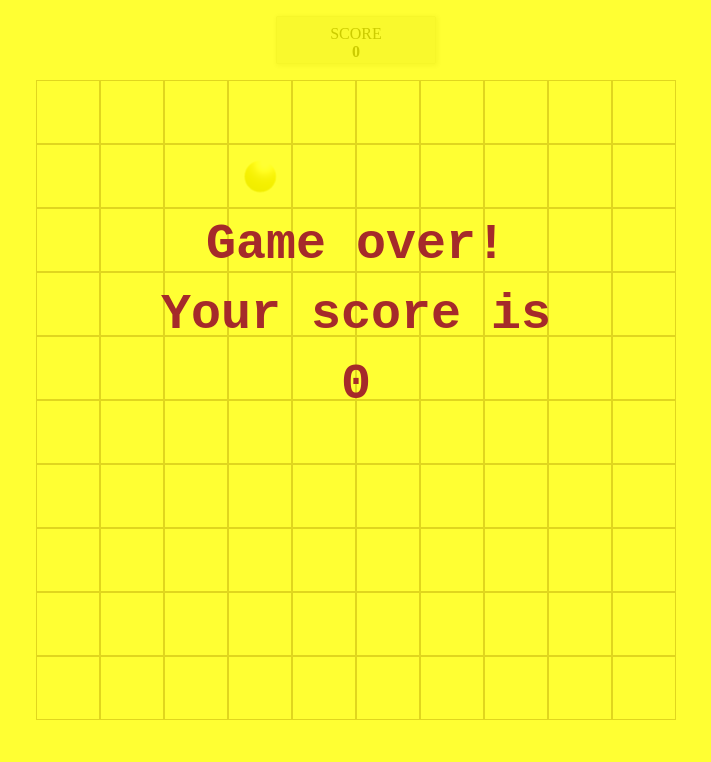
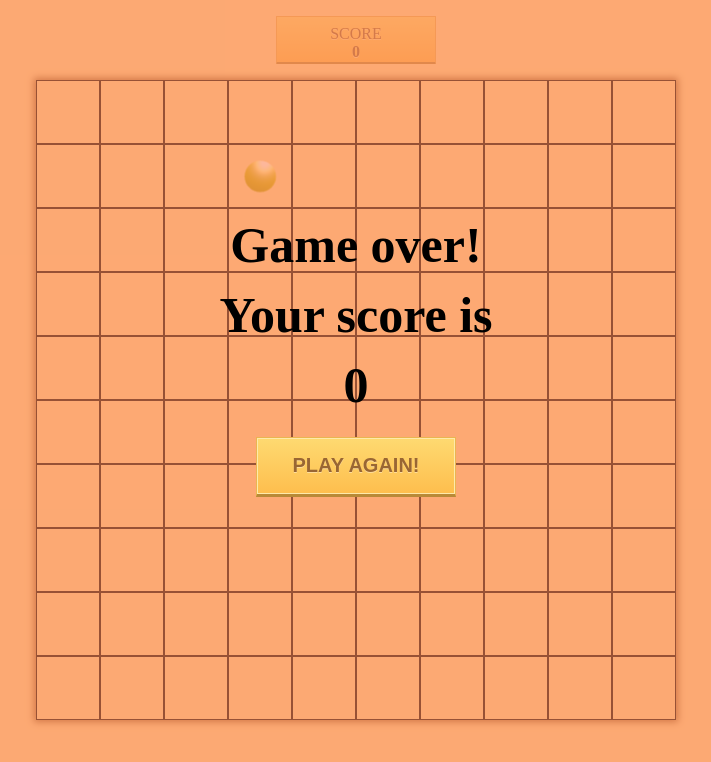
Before and after one commit to monikacil/Furry-Game-Without-Furry, a plain HTML site: page index.html in a window 1280 px wide. Shown: the whole page, without its empty margins (284-995 px from the left). Drawn offline with Linux system fonts and the light colour scheme.

Commit message:
added 'play again' button and improved style

```diff
--- a/css/style.css
+++ b/css/style.css
@@ -5,9 +5,10 @@
 body {
     margin: 0;
     padding: 0;
+    background-color: #fedd9b;
 }
 
-section#score {
+section#score div {
   width: 100%;
 }
 
@@ -15,10 +16,13 @@ section#score {
   width: 640px;
   height: 640px;
   margin: 1em auto;
+  -webkit-box-shadow: 0 0 7px 2px rgba(153,102,51,1);
+  -moz-box-shadow: 0 0 7px 2px rgba(153,102,51,1);
+  box-shadow: 0 0 7px 2px rgba(153,102,51,1);
 }
 
 #board  > div {
-  border: 1px solid rebeccapurple;
+  border: 1px solid black;
   float: left;
   width: 64px;
   height: 64px;
@@ -30,11 +34,16 @@ section#score div {
   height: 3em;
   text-align: center;
   padding: 0.5em;
-  background-color: rgba(211,211,211, 0.75);
-  border: 1px solid lightgray;
   border-radius: 1px;
-  box-shadow: 1px 1px 5px 1px lightgray;
   margin: 1em auto;
+  background: #feda71;
+  background: -webkit-gradient(linear, 0 0, 0 bottom, from(#feda71), to(#febe4d));
+  background: -moz-linear-gradient(#feda71, #febe4d);
+  background: linear-gradient(#feda71, #febe4d);
+  border: solid 1px #eab551;
+  border-bottom: solid 2px #b98a37;
+  color: #996633;
+  text-shadow: 0 1px 0 #fedd9b;
 }
 .furry-left {
   background-image: url('../images/pacman.png');
@@ -73,10 +82,10 @@ section#over {
   top: 0;
   z-index: 1;
   padding: 10px;
-  background-color: rgba(255, 255, 0, 0.8);
+  background-color: rgba(252, 135, 89, 0.6);
 }
 
-section#over pre {
+section#over div {
   display: inline-block;
   width: 100%;
   text-align: center;
@@ -84,9 +93,45 @@ section#over pre {
   font-size: 50px;
   line-height: 70px;
   font-weight: bolder;
-  color: brown;
+  color: black;
 }
 
 .invisible {
   display: none;
 }
+
+.playAgain {
+  width: 200px;
+  height: 60px;
+  font-size: 20px;
+  text-transform: uppercase;
+  font-weight: bold;
+  background: #feda71;
+  background: -webkit-gradient(linear, 0 0, 0 bottom, from(#feda71), to(#febe4d));
+  background: -moz-linear-gradient(#feda71, #febe4d);
+  background: linear-gradient(#feda71, #febe4d);
+  border: solid 1px #eab551;
+  border-bottom: solid 3px #b98a37;
+  box-shadow: inset 0 0 0 1px #fee9aa;
+  color: #996633;
+  text-shadow: 0 1px 0 #fedd9b;
+}
+
+.playAgain:hover {
+  background: #fec455;
+  background: -webkit-gradient(linear, 0 0, 0 bottom, from(#fec455), to(#fecd61));
+  background: -moz-linear-gradient(#fec455, #fecd61);
+  background: linear-gradient(#fec455, #fecd61);
+  border: solid 1px #e6a93d;
+  border-bottom: solid 3px #b98a37;
+  box-shadow: inset 0 0 0 1px #fedb98;
+}
+
+.playAgain:active {
+  background: #f9bd4f;
+  background: -webkit-gradient(linear, 0 0, 0 bottom, from(#f9bd4f), to(#f0b64d));
+  background: -moz-linear-gradient(#f9bd4f, #f0b64d);
+  background: linear-gradient(#f9bd4f, #f0b64d);
+  border: solid 1px #a77f35;
+  box-shadow: inset 0 10px 15px 0 #dba646;
+}
--- a/index.html
+++ b/index.html
@@ -124,7 +124,11 @@
 
 
   <section id='over' class='invisible'>
-      <pre class="scoreInfo">Game over!<br>Your score is<br><span>0</span></pre>
+      <div class="scoreInfo">Game over!<br>
+        Your score is<br>
+        <span>0</span><br>
+        <button class="playAgain">Play again!</button>
+      </div>
   </section>
 
   <script src='js/out.js'></script>
--- a/js/app.js
+++ b/js/app.js
@@ -8,3 +8,8 @@ game.startGame();
 document.addEventListener('keydown', function(event){
     game.turnFurry(event);
 });
+
+var playAgain = document.querySelector("#over button");
+playAgain.addEventListener("click", function(){
+    window.location.reload();
+});
--- a/js/out.js
+++ b/js/out.js
@@ -76,6 +76,11 @@ game.startGame();
 
 document.addEventListener('keydown', function(event){
     game.turnFurry(event);
+});
+
+var playAgain = document.querySelector("#over button");
+playAgain.addEventListener("click", function(){
+    window.location.reload();
 });
 
 
```
